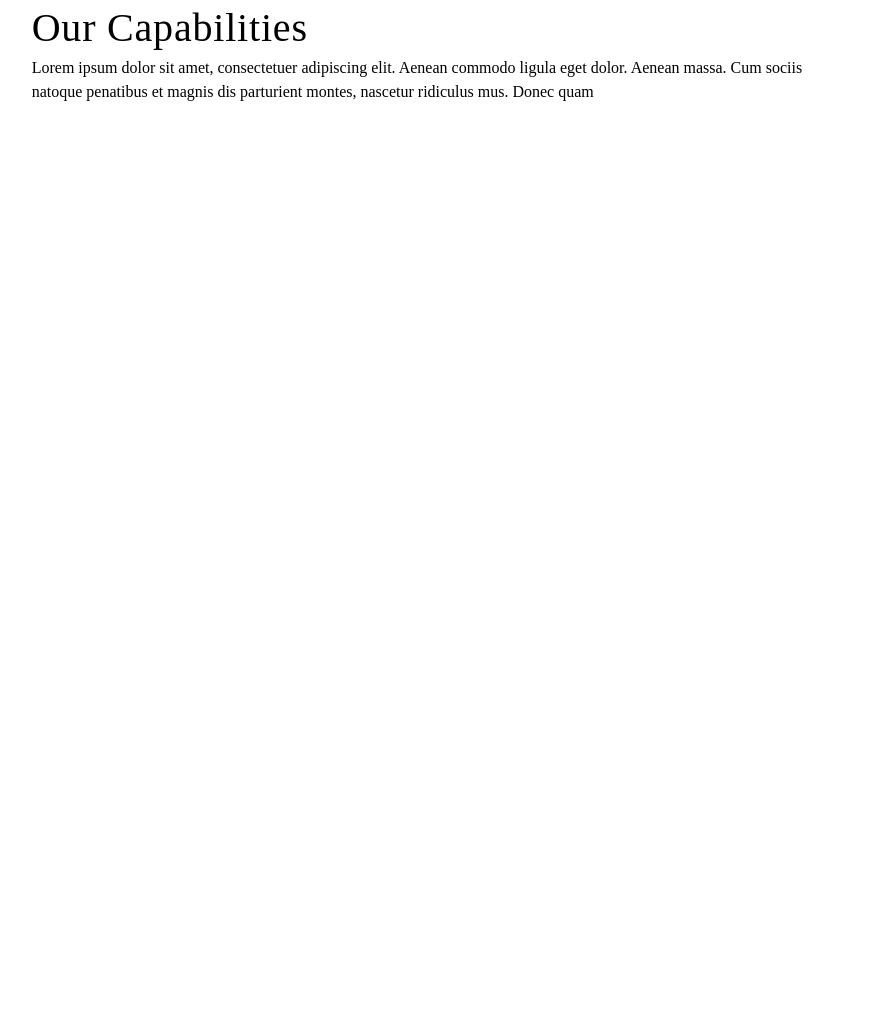
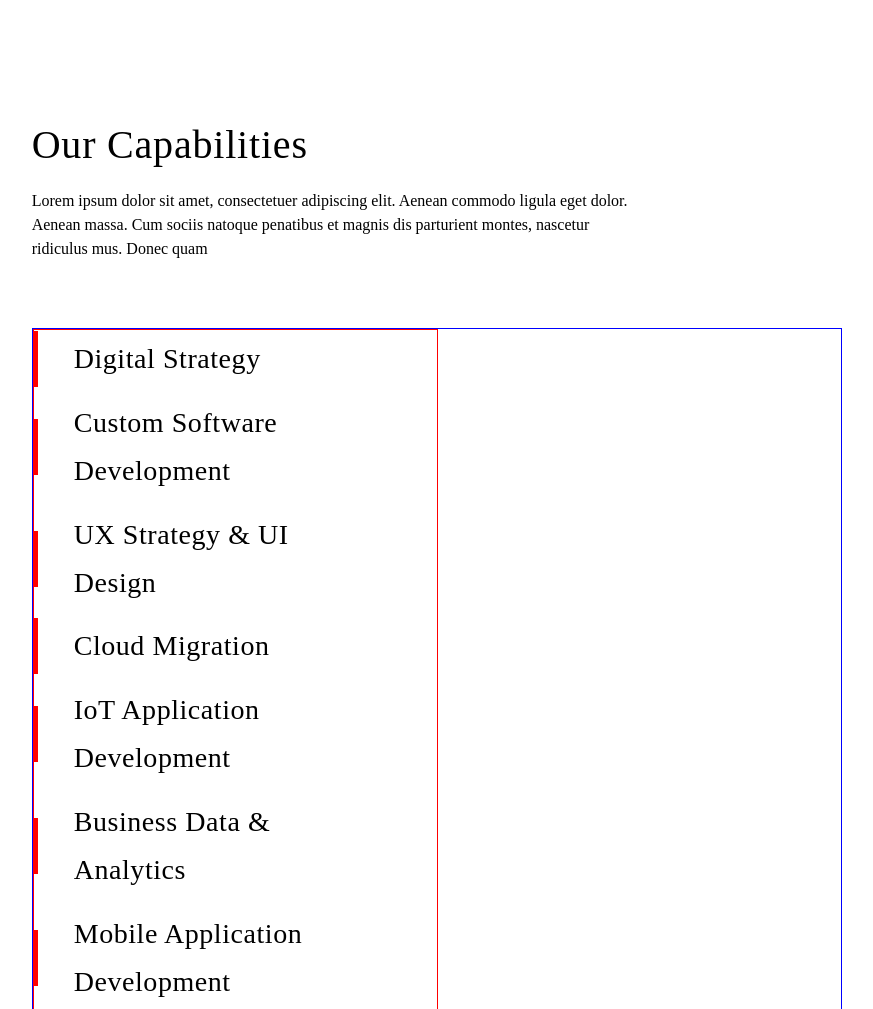
Before and after one commit to vadym9/capabilities-widget, a plain HTML site: page index.html in a window 1280 px wide. Shown: the top 1009 px of the page, without its empty margins (203-1076 px from the left). Before the commit the page ends 800 px from the top, so only its background shows below. Drawn offline with Linux system fonts and the light colour scheme.

Commit message:
add width to blocks

```diff
--- a/index.html
+++ b/index.html
@@ -14,14 +14,28 @@
                      <div class="title">
                         <h1>Our Capabilities</h1>
                      </div>
-                     <div class="descriptiion">
+                     <div class="description">
                         <p>Lorem ipsum dolor sit amet, consectetuer adipiscing elit. Aenean commodo ligula eget dolor. Aenean massa. Cum sociis natoque penatibus et magnis dis parturient montes, nascetur ridiculus mus. Donec quam </p>
                      </div>
                   </div>
 
-                  <div class="two-blocks">
-                     <div class="block">
+                  <div class="two-blocks flex jcsb debug-blue">
+                     <div class="block debug-red">
+                           <div class="items">
+                              <!-- <div class="item"><h2>Digital Strategy</h2></div> -->
+                              <ul>
+                                 <li><h2>Digital Strategy</h2></li>
+                                 <li><h2>Custom Software Development</h2></li>
+                                 <li><h2>UX Strategy & UI Design</h2></li>
+                                 <li><h2>Cloud Migration</h2></li>
+                                 <li><h2>IoT Application Development</h2></li>
+                                 <li><h2>Business Data & Analytics</h2></li>
+                                 <li><h2>Mobile Application Development</h2></li>
+                                 <li><h2>Web Application & Software Testing</h2></li>
+                                 <li><h2>DevOps Coaching for a Smooth Digital Transformation</h2></li>
+                              </ul>
 
+                           </div>
                      </div>
                      <div class="block">
 
--- /dev/null
+++ b/src/styles/_widget.scss
@@ -0,0 +1,56 @@
+.widget{
+  .container{
+    .content{
+      .info{
+        margin-top:117px;
+
+        .description{
+          margin-top:16px;
+          width: 75.246%;
+        }
+      }
+      .two-blocks{
+        margin-top:67px;
+        .block{
+          width: 50%;
+
+          .items{
+            padding: 5px 120px 5px 40px;
+
+
+
+
+
+            ul{
+              list-style-type:none;
+              padding: 0px;
+              margin:0px;
+
+              li{
+                position: relative;
+                margin-top:16px;
+                &:before{
+
+                  content:'';
+                  position: absolute;
+                  left: -40px;
+                  top:50%;
+                  transform:translatey(-50%);
+                  background-color: red;
+                  width:4px;
+                  height: 56px;
+                }
+
+                &:first-child{
+                  // content: '2';
+                  margin-top:0px;
+                }
+              }
+            }
+          }
+
+        }
+      }
+    }
+  }
+}
--- a/src/styles/base/_common.scss
+++ b/src/styles/base/_common.scss
@@ -19,6 +19,15 @@ body {
   width:63.3333%;
 }
 
+.flex{
+  display: flex;
+}
+
+.jcsb{
+  justify-content: space-between;
+}
+
+
 .debug-green{
   border: 1px solid green;
 }
--- a/src/styles/style.scss
+++ b/src/styles/style.scss
@@ -3,3 +3,4 @@
 @import './base/variables';
 @import './base/common';
 @import './base/buttons';
+@import './widget';
```
Also changed, not shown: dist/style.css, 1 other file.
